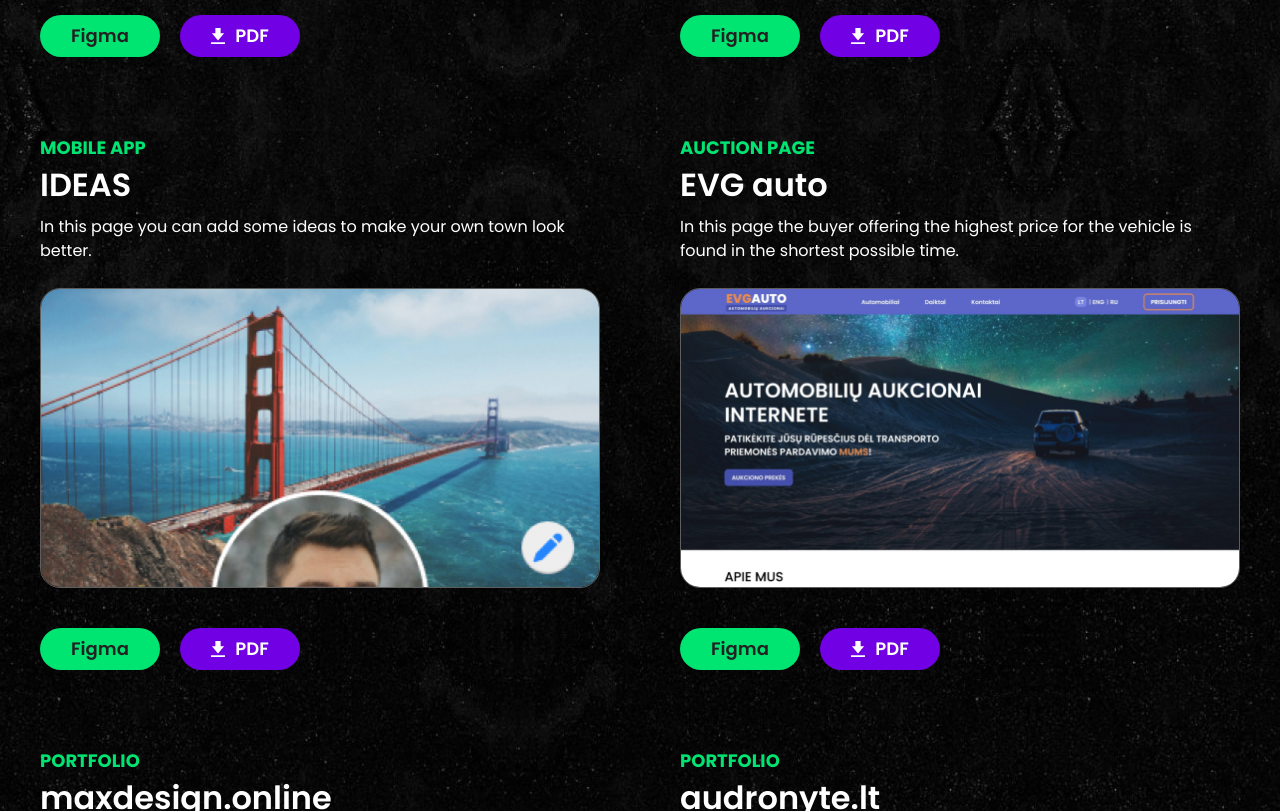
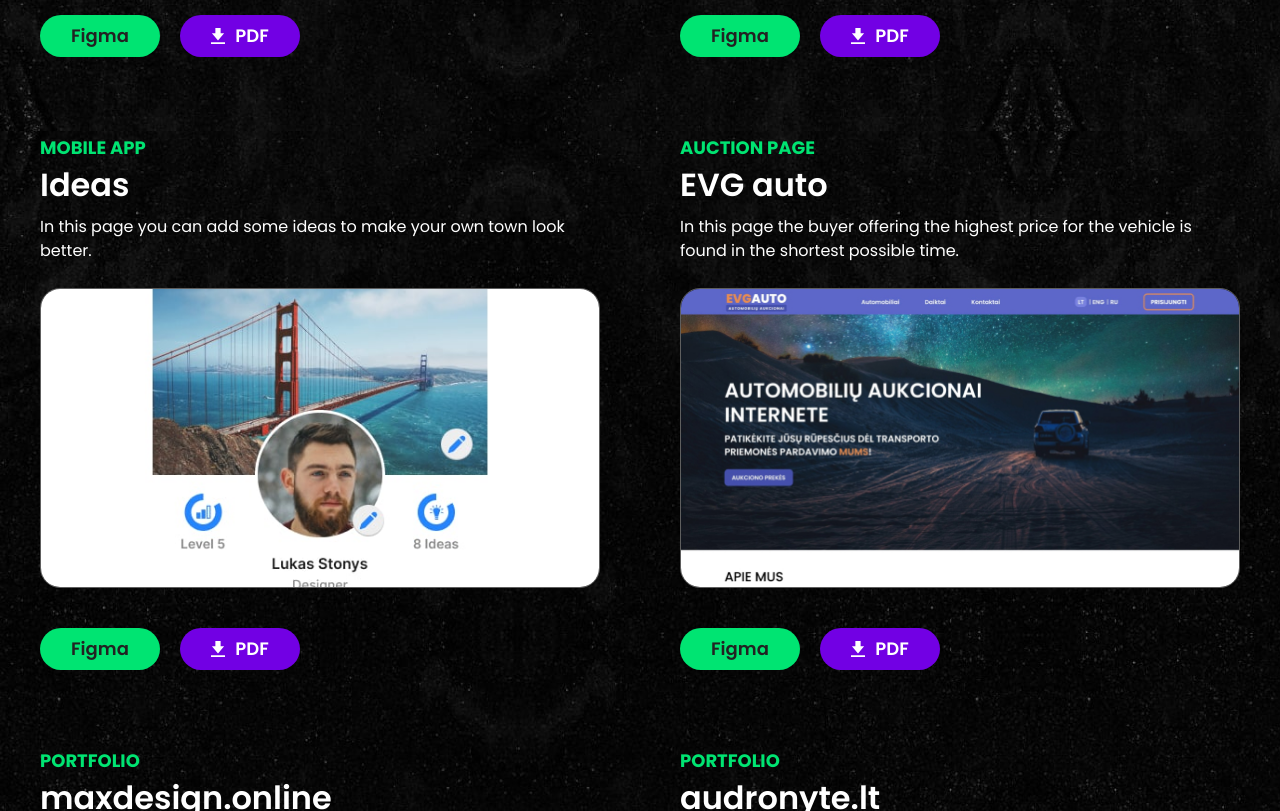
Before and after one commit to mateholik/design-portfolio, a Vue app: page / in a window 1280 px wide. Shown: the part 1929-2740 px from the top of the page. Built offline with nearby package versions, Linux system fonts and the light colour scheme.

Commit message:
update img

```diff
--- a/src/assets/scss/style.scss
+++ b/src/assets/scss/style.scss
@@ -292,6 +292,10 @@ header {
     flex-wrap: wrap;
     margin: 0 -2rem;
     .item {
+      display: flex;
+      flex-direction: column;
+      justify-content: space-between;
+      height: 100%;
       &-wrap {
         width: calc(min(50%, 60rem));
         padding: 0 2rem;
--- a/src/components/CardWeb.vue
+++ b/src/components/CardWeb.vue
@@ -1,6 +1,7 @@
 <template>
   <div class="item-wrap">
     <div class="item">
+      <div>
         <div class="tag">{{ webData.tag }}</div>
         <div v-if="!webData.live" class="title">{{ webData.title }}</div>
         <a
@@ -12,7 +13,9 @@
           {{ webData.title }}
         </a>
         <p>{{ webData.description }}</p>
+      </div>
 
+      <div>
         <div class="img-wrapper cool-border">
           <img
             loading="lazy"
@@ -33,6 +36,7 @@
         </div>
       </div>
     </div>
+  </div>
 </template>
 
 <script>
--- a/src/views/Home.vue
+++ b/src/views/Home.vue
@@ -633,10 +633,10 @@ export default {
         },
         {
           tag: "Mobile app",
-          title: "IDEAS",
+          title: "Ideas",
           description:
             "In this page you can add some ideas to make your own town look better.",
-          image: "app.jpg",
+          image: "app.jpeg",
           linkFigma:
             "https://www.figma.com/file/W2kVvBgROTMl6o8QC54Qep/Appsas?node-id=0%3A1",
           linkPdf: "./pdf/app.pdf",
```
Also changed, not shown: src/assets/img/app.jpeg (added). Lines whose indentation alone changed are shown as unchanged.
